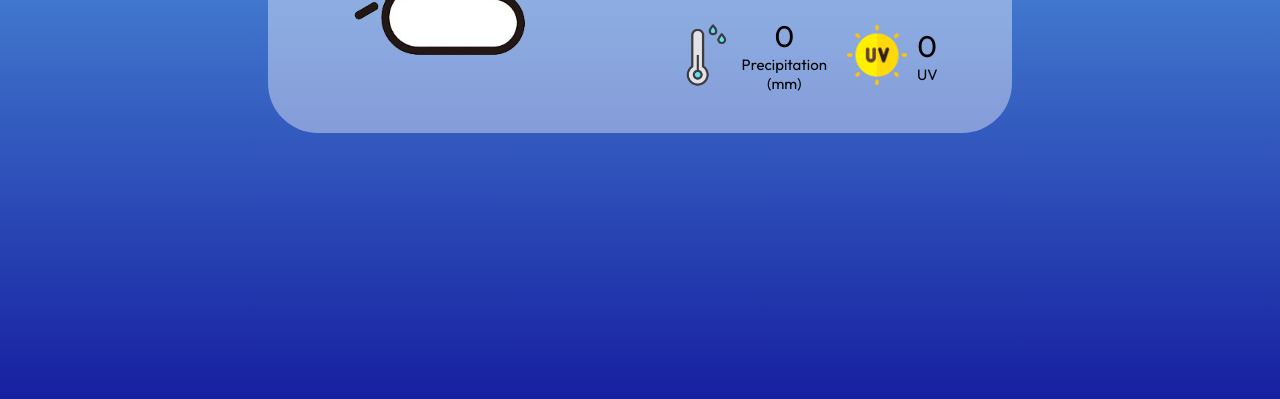
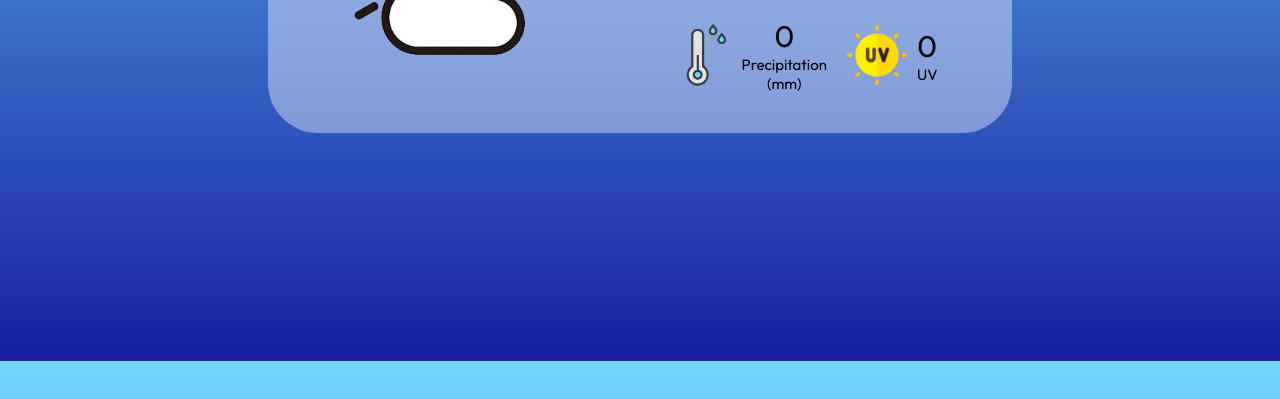
Before and after one commit to Ritwikgotbugs/CliMate-old, a plain HTML site: page index.html in a window 1280 px wide. Shown: the part 439-838 px from the top of the page. Drawn offline with Linux system fonts and the light colour scheme.

Commit message:
feat: minor change in css

```diff
--- a/style.css
+++ b/style.css
@@ -8,8 +8,7 @@
 }
 
 #body {
-    background-repeat: no-repeat;
-    background: linear-gradient(rgb(112, 215, 255), rgb(22, 31, 160));
+    background: linear-gradient(rgb(112, 215, 255), rgb(22, 31, 160)) no-repeat fixed center;
     display: flex;
     justify-content: start;
     align-items: start;
@@ -313,7 +312,6 @@ input:focus {
         margin: 0;
         padding: 0;
     }
-
     #navbar {
         display: flex;
         flex-direction: row;
```
